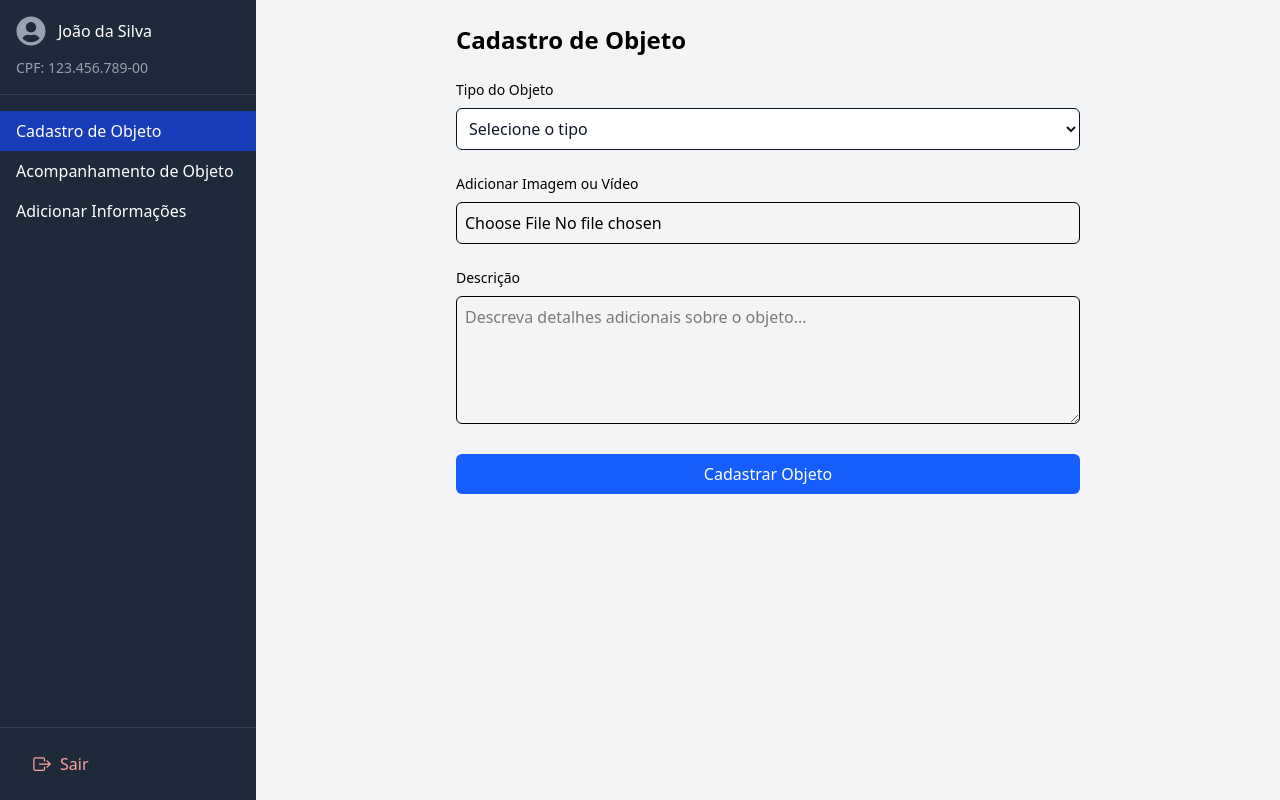
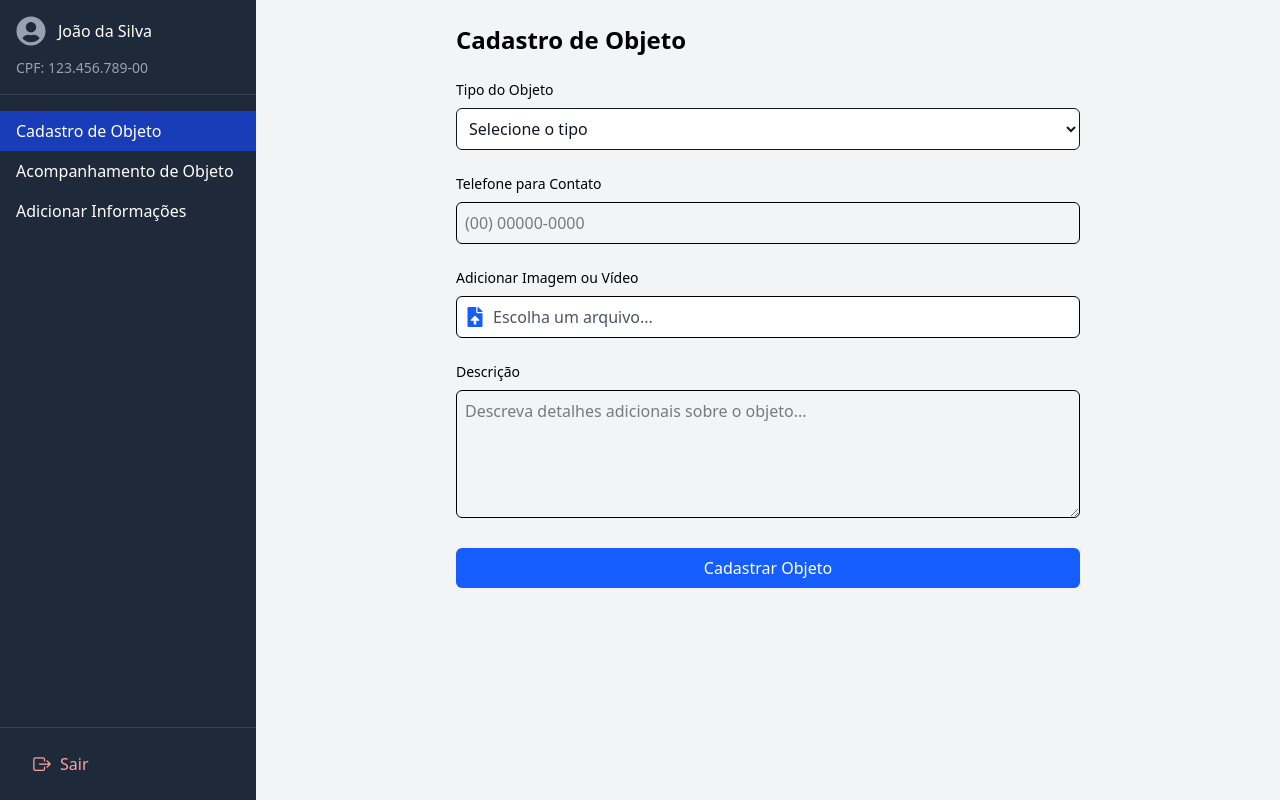
Before and after one commit to Ytallo16/rasor, a React (Vite) app: page / in a window 1280 px wide. Built offline with nearby package versions, Linux system fonts and the light colour scheme.

Commit message:
ajustando os campos

```diff
--- a/src/pages/CadastroObjeto.tsx
+++ b/src/pages/CadastroObjeto.tsx
@@ -1,4 +1,5 @@
 import { useState } from 'react';
+import { FaFileUpload } from 'react-icons/fa';
 
 type TipoObjeto = 'carro' | 'celular' | 'notebook';
 
@@ -13,6 +14,8 @@ const CadastroObjeto = () => {
   const [identificador, setIdentificador] = useState('');
   const [descricao, setDescricao] = useState('');
   const [arquivo, setArquivo] = useState<File | null>(null);
+  const [nomeArquivo, setNomeArquivo] = useState('');
+  const [telefone, setTelefone] = useState('');
 
   const camposEspecificos: CampoEspecifico = {
     carro: 'Número do Chassi',
@@ -23,6 +26,22 @@ const CadastroObjeto = () => {
   const handleArquivoChange = (event: React.ChangeEvent<HTMLInputElement>) => {
     if (event.target.files && event.target.files[0]) {
       setArquivo(event.target.files[0]);
+      setNomeArquivo(event.target.files[0].name);
+    }
+  };
+
+  const handleTelefoneChange = (e: React.ChangeEvent<HTMLInputElement>) => {
+    let value = e.target.value.replace(/\D/g, ''); // Remove tudo que não é número
+
+    if (value.length <= 11) {
+      // Formata o número conforme vai digitando
+      if (value.length > 2) {
+        value = `(${value.slice(0, 2)}) ${value.slice(2)}`;
+      }
+      if (value.length > 9) {
+        value = `${value.slice(0, 9)}-${value.slice(9)}`;
+      }
+      setTelefone(value);
     }
   };
 
@@ -33,7 +52,8 @@ const CadastroObjeto = () => {
       tipoObjeto,
       identificador,
       descricao,
-      arquivo
+      arquivo,
+      telefone
     });
   };
 
@@ -75,17 +95,43 @@ const CadastroObjeto = () => {
           </div>
         )}
 
+        {/* Campo de telefone */}
+        <div className="space-y-2">
+          <label className="block text-sm font-medium">Telefone para Contato</label>
+          <input
+            type="text"
+            value={telefone}
+            onChange={handleTelefoneChange}
+            className="w-full p-2 border rounded-md"
+            placeholder="(00) 00000-0000"
+            required
+            maxLength={15}
+          />
+        </div>
+
         {/* Upload de arquivo */}
         <div className="space-y-2">
           <label className="block text-sm font-medium">
             Adicionar Imagem ou Vídeo
           </label>
-          <input
-            type="file"
-            onChange={handleArquivoChange}
-            accept="image/*,video/*"
-            className="w-full p-2 border rounded-md"
-          />
+          <div className="relative">
+            <input
+              type="file"
+              onChange={handleArquivoChange}
+              accept="image/*,video/*"
+              className="hidden"
+              id="arquivo"
+            />
+            <label
+              htmlFor="arquivo"
+              className="flex items-center gap-2 w-full p-2 border rounded-md bg-white cursor-pointer hover:bg-gray-50 transition-colors"
+            >
+              <FaFileUpload className="text-blue-600 text-xl" />
+              <span className="text-gray-600">
+                {nomeArquivo || 'Escolha um arquivo...'}
+              </span>
+            </label>
+          </div>
         </div>
 
         {/* Campo de descrição */}
```
